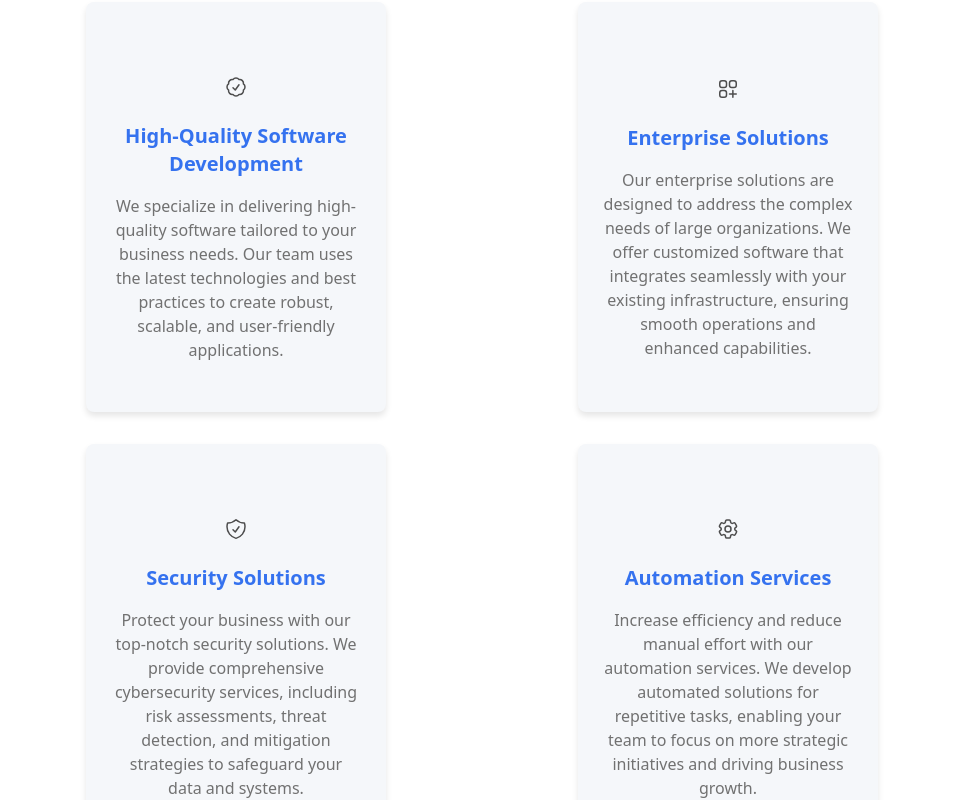
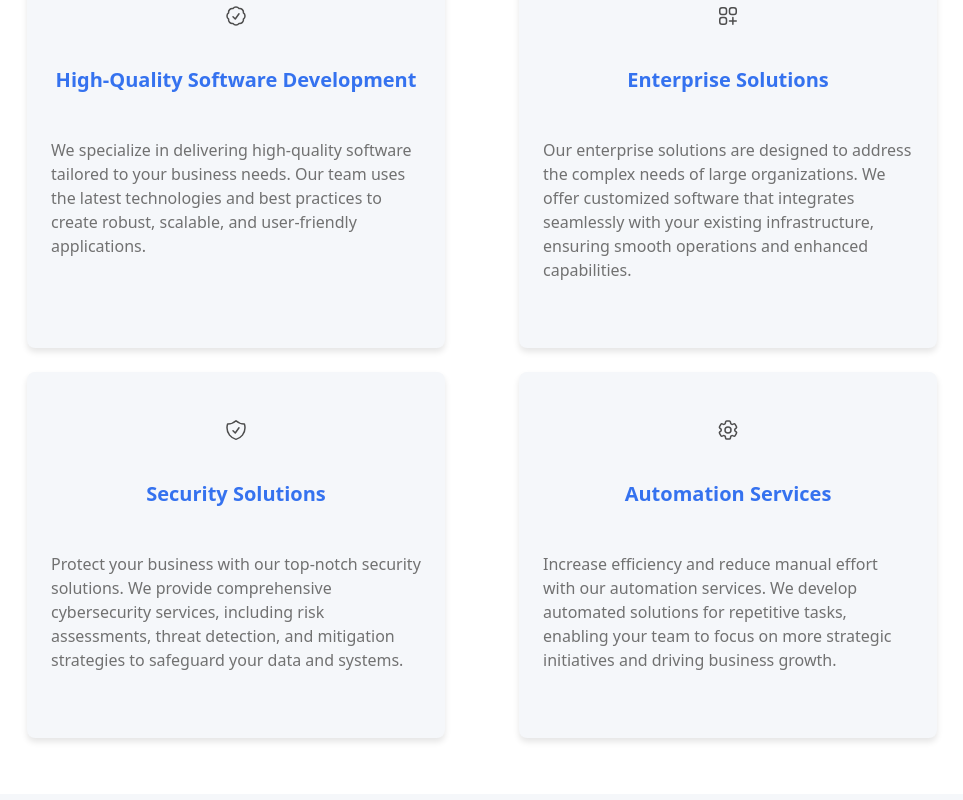
Before and after one commit to haro3535/Group-Website, a React (Create React App) app in the folder frontend/: page / in a window 1280 px wide. Shown: the part 1460-2260 px from the top of the page, without its empty margins (158-1121 px from the left). Built offline with nearby package versions, Linux system fonts and the light colour scheme.

Commit message:
Solution Part Done

```diff
--- a/frontend/src/Cards/Cards.js
+++ b/frontend/src/Cards/Cards.js
@@ -56,17 +56,19 @@ const Card = ({ title, content, icon }) => {
 
   return (
     <div
-      className="card"
+      className="card space-y-10 px-6 py-4"
       onMouseEnter={handleMouseEnter}
       onMouseLeave={handleMouseLeave}
     >
       <div className="icon-background-cards text-custom-gray">
         {icon}
       </div>
-      <div className="card-title-container">
-        <h2 className={`text-xl font-semibold mb-4 ${isHovered ? 'text-blue-second' : 'text-blue-second'}`}>
+      <div className='w-full py-4 relative 2xl:h-16 h-8 '>
+        <h2 className={`text-xl font-semibold absolute w-full top-0 mx-auto h-full my-full  ${isHovered ? 'text-blue-second' : 'text-blue-second'}`}>
           <span className={`font-bold leading-none transition-all duration-300 ${isHovered ? 'text-3xl' : 'text-xl'}`}>{title.charAt(0)}</span>{title.slice(1)}
         </h2>
+      </div>
+      <div className="w-full text-start">
         <p className="text-light-gray">{content}</p>
       </div>
     </div>
@@ -93,7 +95,7 @@ const CardsGrid = () => (
       ))}
     </div>
 
-    <div className="grid grid-cols-1 md:grid-cols-2 2xl:grid-cols-4 gap-6 2xl:gap-0 sm:mt-8 w-3/4">
+    <div className="grid grid-cols-1 md:grid-cols-2 2xl:grid-cols-4 gap-6 2xl:gap-0 mt-6 w-3/4">
       <div className="hidden 2xl:block"></div>
       {cards.slice(4, 6).map((card, index) => (
         <div key={card.id} className="col-span-1 flex justify-center items-center">
--- a/frontend/src/style.css
+++ b/frontend/src/style.css
@@ -76,35 +76,26 @@
 .card {
   background-color: var(--bcg-light-gray);
   margin: 25px;
-  padding: 25px; /* Adjust padding to provide space for the icon */
   box-shadow: 0 4px 6px rgba(0, 0, 0, 0.1);
   border-radius: 8px;
   display: flex;
   flex-direction: column;
-  justify-content: center;
   align-items: center;
-  min-height: 300px;
   height: 100%;
-  width: 300px;
+  width: auto;
   position: relative;
   text-align: center;
 }
 .icon-background-cards {
   width: 50px;
-  height: 50px;
+  height: 20px;
   background-color: transparent;
   display: flex;
   align-items: center;
   justify-content: center;
-  margin-top: 10px;/* Space between the icon and the title */
+  margin-top: 2rem;/* Space between the icon and the title */
   border-radius: 50%;
   position: relative;
-}
-.card-title-container {
-  display: flex;
-  flex-direction: column;
-  align-items: center;
-  margin-top: 10px; /* Space between the icon and the title */
 }
 .grid-container {
   display: flex;
@@ -114,7 +105,7 @@
 }
 
 .grid-item {
-  flex: 1 1 300px;
+  flex: 1 1 auto;
   max-width: 300px;
 }
 .card-community {
```
